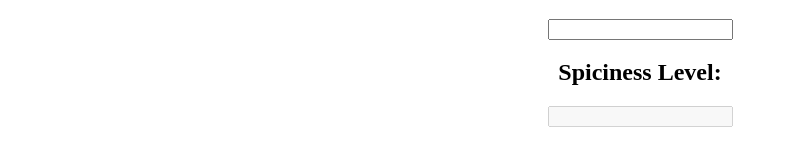
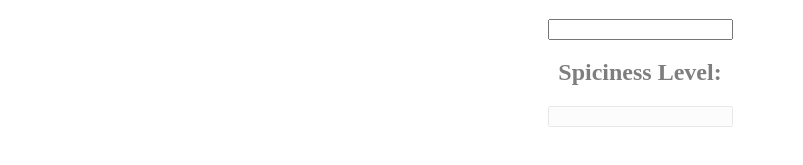
Before and after one commit to NandhuTee/React-Food-Item-List-App---React-Module-Contest-Slot-1---c5vkmq9qh394, a React app: page / in a window 1280 px wide. Shown: the part 237-402 px from the top of the page, without its empty margins (0-803 px from the left). Built offline with nearby package versions, Linux system fonts and the light colour scheme.

Commit message:
Update foodlist.js

```diff
--- a/src/components/foodlist.js
+++ b/src/components/foodlist.js
@@ -61,7 +61,7 @@ function FoodList() {
                             onChange={(e) => setFoodType(e.target.value)}
                         />
                         <div className={`card ${isSecondCardEnabled ? "" : "disabled"}`}>
-                            <form onClick={handleFormClick}>
+                            <form onClick={handleFormClick} style={{ opacity: isFormEnabled ? 1 : 0.5 }}>
                                 <h2>Spiciness Level:</h2>
                                 <input
                                     name="spicinessLevel"
```
